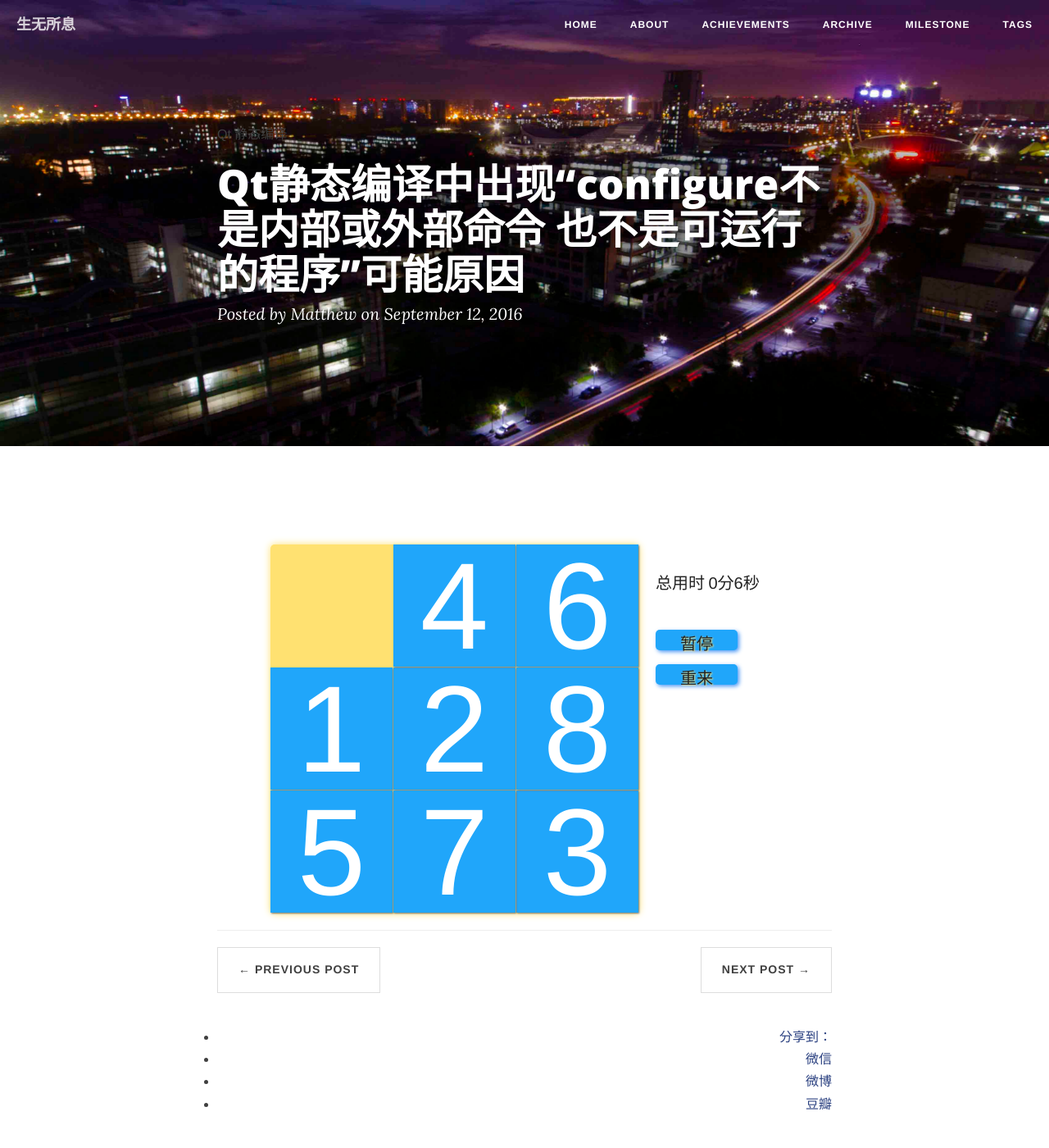
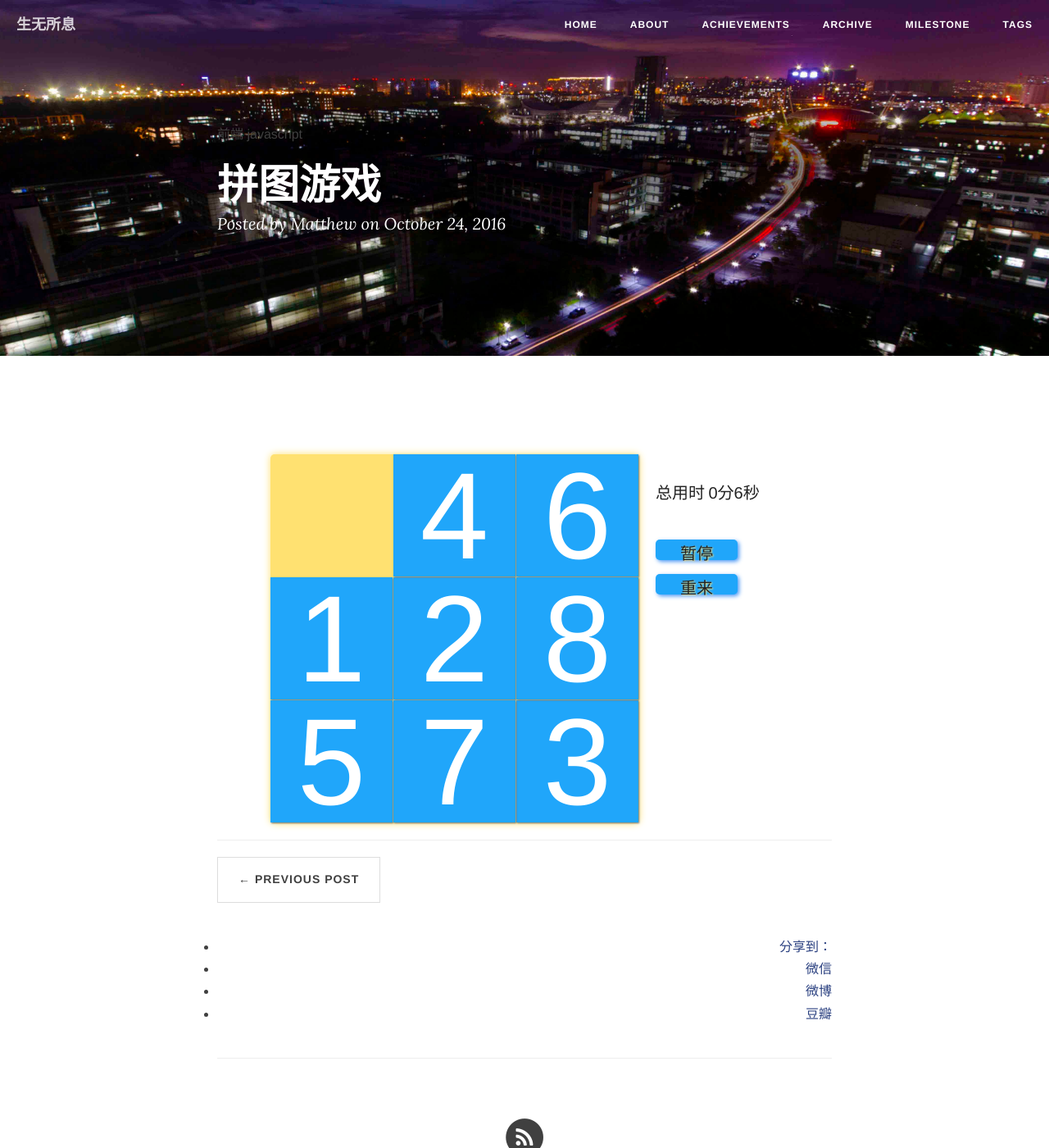
Before and after one commit to Matthew-Ye/Matthew-Ye.github.io, a Jekyll site: the page built from _posts/2016-10-24-拼图游戏.html, in a window 1280 px wide and 1400 px high. Shown: the whole window at 82% size. Built offline with Jekyll 4.4.1, drawn with Linux system fonts in a browser that asks for light colours; nearby versions of some CDN libraries; comment, search, counter and statistics services are not loaded.

```diff
--- a/_posts/2016-10-24-拼图游戏.html
+++ b/_posts/2016-10-24-拼图游戏.html
@@ -1,11 +1,12 @@
 ---
 layout: post
-title: Qt静态编译中出现“configure不是内部或外部命令 也不是可运行的程序”可能原因
-date: 2016-9-12
-categories: Qt
-tags: [Qt,静态编译]
-description: 对静态编译时出现的意外原因纠错。
+title: 拼图游戏
+date: 2016-10-24
+categories: 前端
+tags: [前端,javascript]
+description: 拼图游戏效果展示。
 ---
+
 <!doctype html>
 <html lang="zh-CN">
 <head>
```
